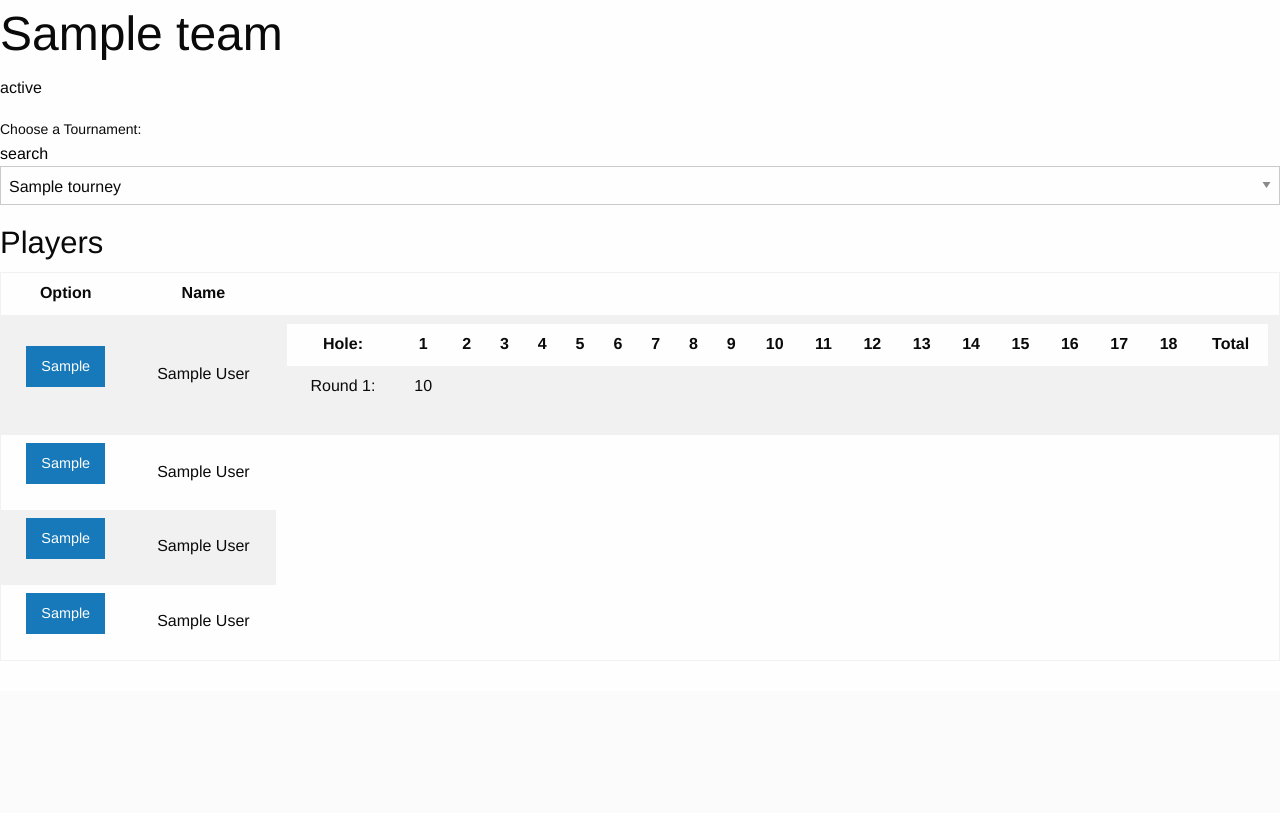
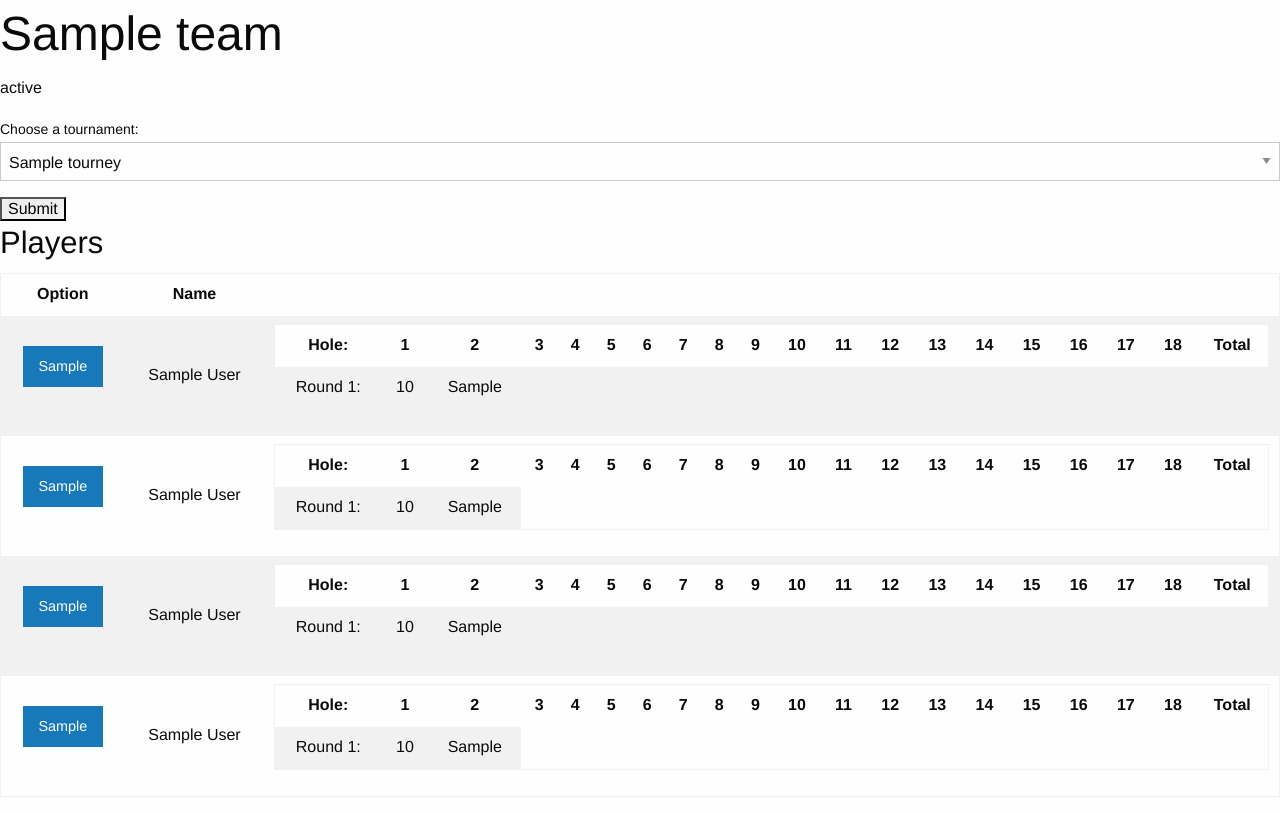
Before and after one commit to ckurland/BestBallGolf, a Django app: template mysite/myapp/templates/league/myTeam.html in a window 1280 px wide. Shown: the part 109-922 px from the top of the page. Before the commit the page ends 743 px from the top, so only its background shows below. Run offline with Django 3.2, Linux system fonts and the light colour scheme; the template is opened without the code that fills it: most values are stand-ins (such as "Sample title", 1, 10 or a date in 2020); some libraries are stand-ins or nearby versions.

Commit message:
got some values showing for tournament honda classic

```diff
--- a/mysite/myapp/templates/league/myTeam.html
+++ b/mysite/myapp/templates/league/myTeam.html
@@ -8,16 +8,18 @@
 {{ initialStatement }}
 </p>
 
-<label for="tourney">Choose a Tournament:</label>
 
-<form method="get" id="tForm">
-<button type="submit">search</button>
-</form>
-<select id="tourney" form="tForm">
+<form method="get">
+<label for="tourney">Choose a tournament:</label>
+<select id="tourney" name="tID">
 {% for t in tourneys %}
-  <option name="tID" value="{{t.TournamentID }}">{{ t.Name }}</option>
+<!--  <option value="{{t.TournamentID }}" <?php if($_POST['tID'] == "{{t.TournamentID}}") {echo "selected=selected"; } ?>>{{ t.Name }}</option>
+-->
+ <option value="{{t.TournamentID }}">{{ t.Name }}</option>
 {% endfor %}
 </select>
+<input type="submit" value="Submit">
+</form>
 
 <h3>Players</h3>
 
@@ -44,6 +46,9 @@
 				{% for h in rounds.p1 %}
 					<td>{{h.Score}}</td>
 				{% endfor %}
+				{% if rounds.p1 %}
+				<td>{{rounds.t1}}</td>
+				{%endif%}
 				</tr>
 			</table>
 			</td>
@@ -54,18 +59,75 @@
 				<a href="/players/{{team_id}}/2/" class="button">{{pAdd.p2}}</a>
 			</td>
 			<td>{{team.player2.FirstName}} {{team.player2.LastName}}</td>
+			<td><table>
+				<tr align="center">
+				<th>Hole:</th>
+				<th>1</th><th>2</th><th>3</th><th>4</th><th>5</th><th>6</th>
+				<th>7</th><th>8</th><th>9</th><th>10</th><th>11</th><th>12</th>
+				<th>13</th><th>14</th><th>15</th><th>16</th><th>17</th><th>18</th>
+				<th>Total</th>
+				</tr>
+				<tr align="center">
+				<td>Round 1:</td>
+				{% for h in rounds.p2 %}
+					<td>{{h.Score}}</td>
+				{% endfor %}
+				{% if rounds.p2 %}
+				<td>{{rounds.t2}}</td>
+				{%endif%}
+				</tr>
+			</table>
+			</td>
 		</tr>
 		<tr align="center">
 			<td>
 				<a href="/players/{{team_id}}/3/" class="button">{{pAdd.p3}}</a>
 			</td>
 			<td>{{team.player3.FirstName}} {{team.player3.LastName}}</td>
+			<td><table>
+				<tr align="center">
+				<th>Hole:</th>
+				<th>1</th><th>2</th><th>3</th><th>4</th><th>5</th><th>6</th>
+				<th>7</th><th>8</th><th>9</th><th>10</th><th>11</th><th>12</th>
+				<th>13</th><th>14</th><th>15</th><th>16</th><th>17</th><th>18</th>
+				<th>Total</th>
+				</tr>
+				<tr align="center">
+				<td>Round 1:</td>
+				{% for h in rounds.p3 %}
+					<td>{{h.Score}}</td>
+				{% endfor %}
+				{% if rounds.p3 %}
+				<td>{{rounds.t3}}</td>
+				{%endif%}
+				</tr>
+			</table>
+			</td>
 		</tr>
 		<tr align="center">
 			<td>
 				<a href="/players/{{team_id}}/4/" class="button">{{pAdd.p4}}</a>
 			</td>
 			<td>{{team.player4.FirstName}} {{team.player4.LastName}}</td>
+			<td><table>
+				<tr align="center">
+				<th>Hole:</th>
+				<th>1</th><th>2</th><th>3</th><th>4</th><th>5</th><th>6</th>
+				<th>7</th><th>8</th><th>9</th><th>10</th><th>11</th><th>12</th>
+				<th>13</th><th>14</th><th>15</th><th>16</th><th>17</th><th>18</th>
+				<th>Total</th>
+				</tr>
+				<tr align="center">
+				<td>Round 1:</td>
+				{% for h in rounds.p4 %}
+					<td>{{h.Score}}</td>
+				{% endfor %}
+				{% if rounds.p4 %}
+				<td>{{rounds.t4}}</td>
+				{%endif%}
+				</tr>
+			</table>
+			</td>
 		</tr>
 <!--
 <p>Player 1: {{team.player1.FirstName}} {{team.player1.LastName}} <a href="/players/{{team_id}}/1/" class="button">{{pAdd.p1}}</a></p>
```
Also changed, not shown: mysite/myapp/views.py (+14 -5 lines).
